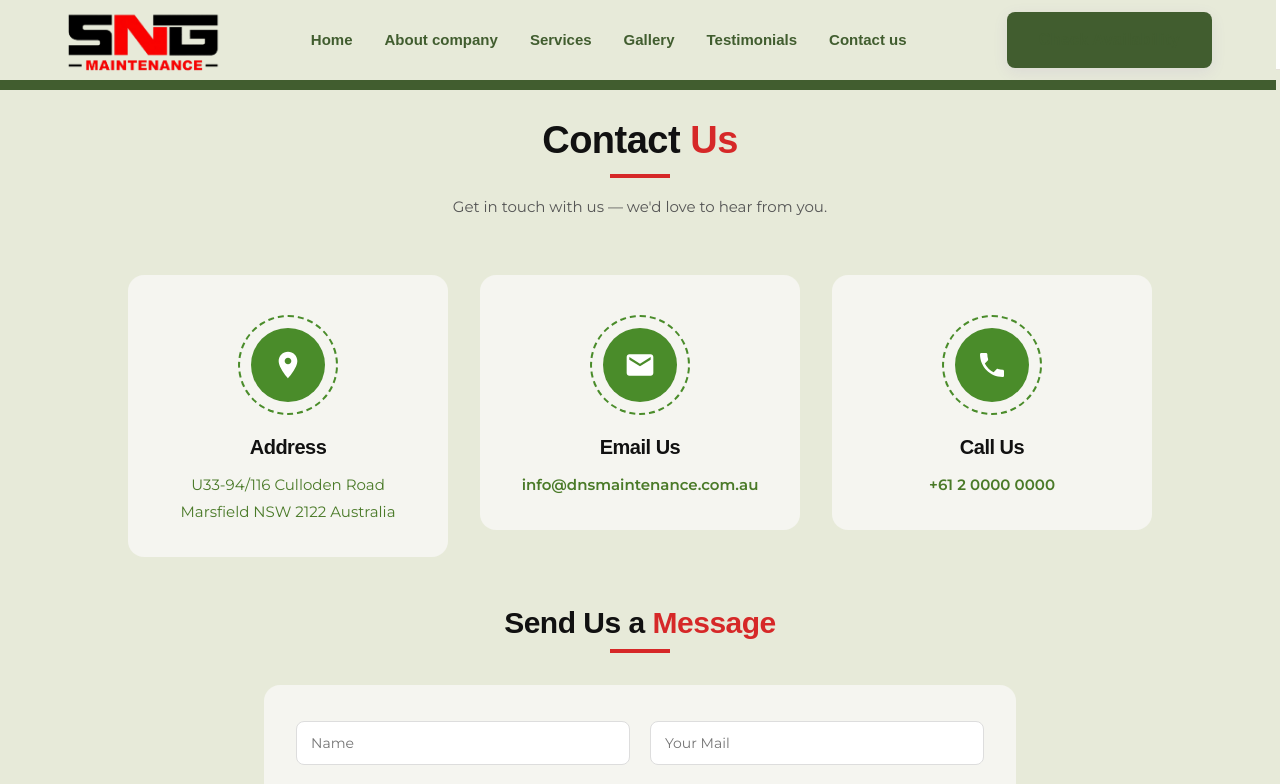
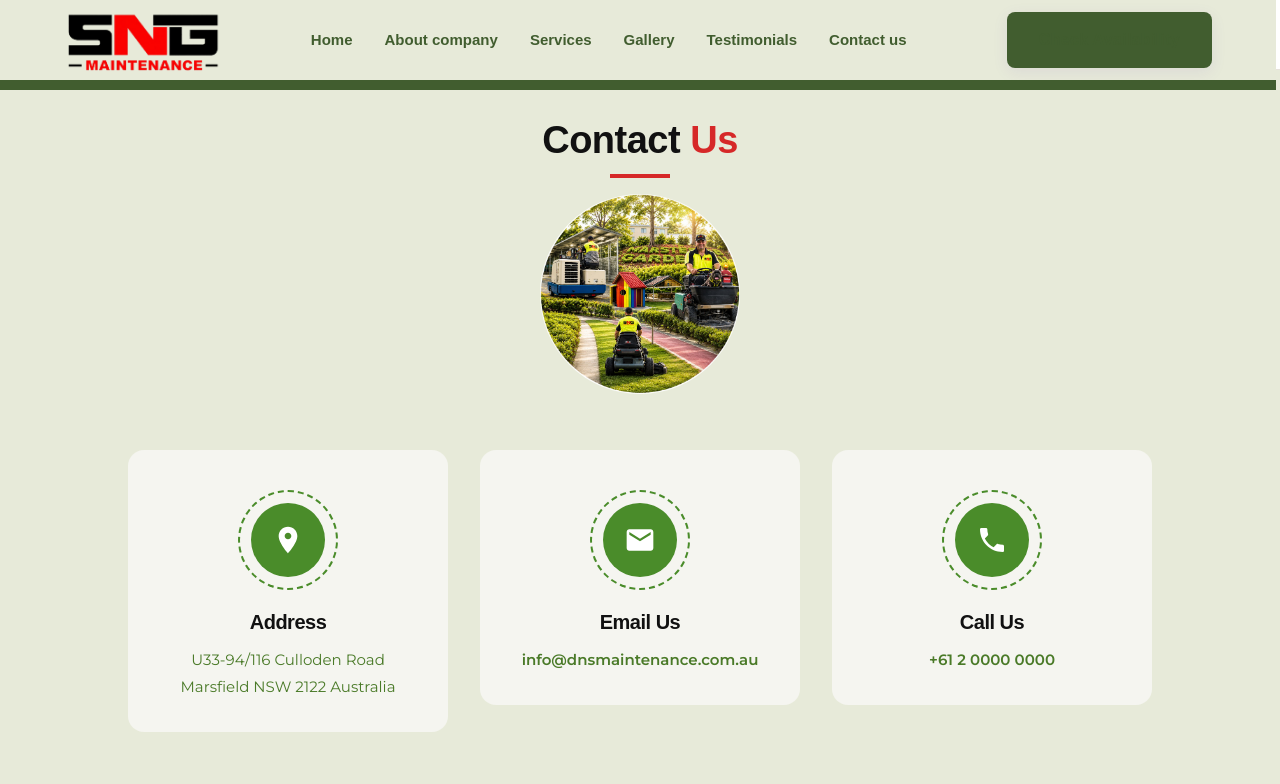
Before and after one commit to brandsbarrel/DNS, a React (Vite) app: page /contact-us in a window 1280 px wide. Shown: the top 784 px of the page. Built offline with nearby package versions, Linux system fonts and the light colour scheme.

Commit message:
contact and testi img

```diff
--- a/src/Pages/ContactUs/ContactUs.css
+++ b/src/Pages/ContactUs/ContactUs.css
@@ -29,6 +29,17 @@
   color: #4a8c2a;
 }
 
+.contact__img{
+  border-radius: 50%;
+  height: 200px;
+  width: auto;
+}
+
+.contact__img__container{
+  display: flex;
+  align-items: center;
+  justify-content: center;
+}
 .sng-logo-sub {
   font-size: 9px;
   font-weight: 600;
--- a/src/Pages/ContactUs/ContactUs.jsx
+++ b/src/Pages/ContactUs/ContactUs.jsx
@@ -1,6 +1,6 @@
 import { useState } from "react";
 import "./ContactUs.css";
-
+import contactUs from "../../assets/contactus.jpeg"
 export default function ContactUs() {
 
     const [formData, setFormData] = useState({
@@ -59,9 +59,9 @@ export default function ContactUs() {
             <div className="contact-heading">
                 <h1>Contact <span>Us</span></h1>
                 <div className="contact-underline" />
-                <p className="contact-subtitle">
-                    Get in touch with us — we'd love to hear from you.
-                </p>
+                <div className="contact__img__container">
+                <img className="contact__img" src={contactUs} />
+                </div>
             </div>
 
             {/* CONTACT CARDS */}
```
Also changed, not shown: src/assets/contactus.jpeg (added).
